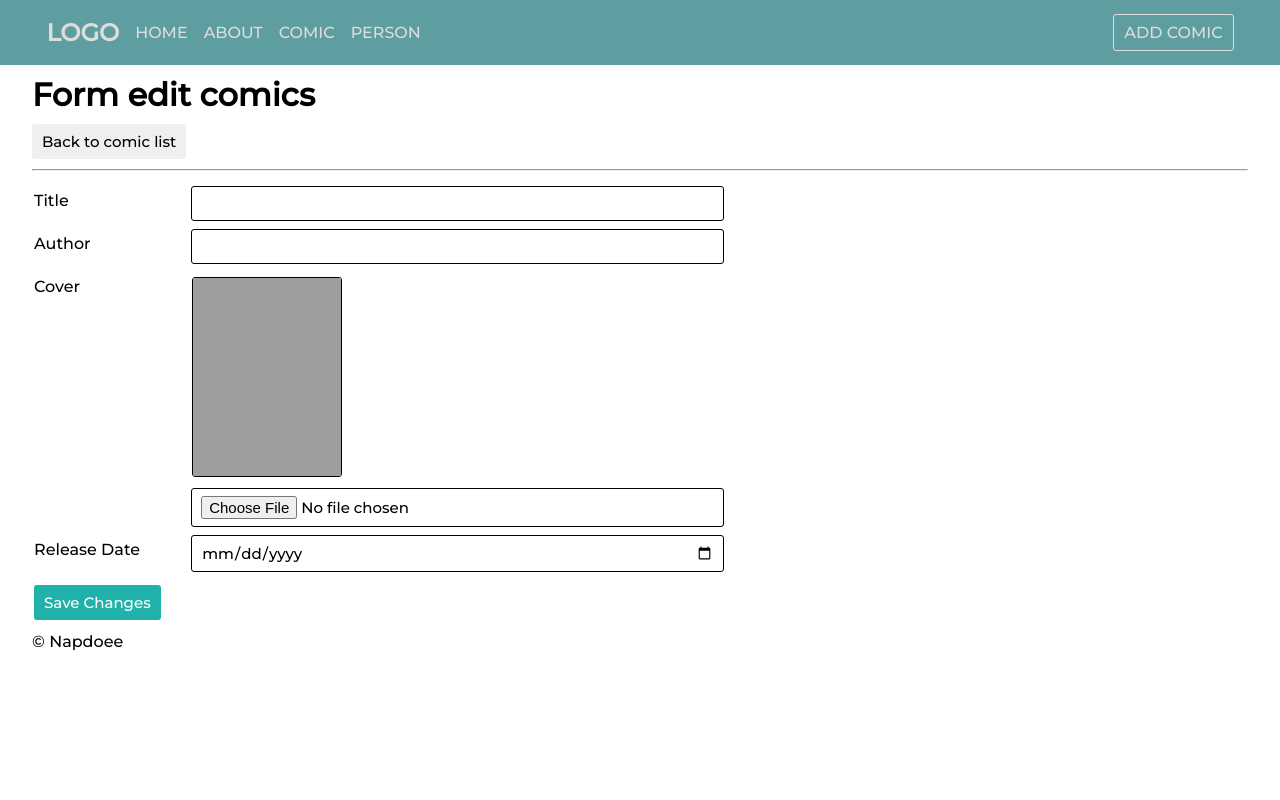
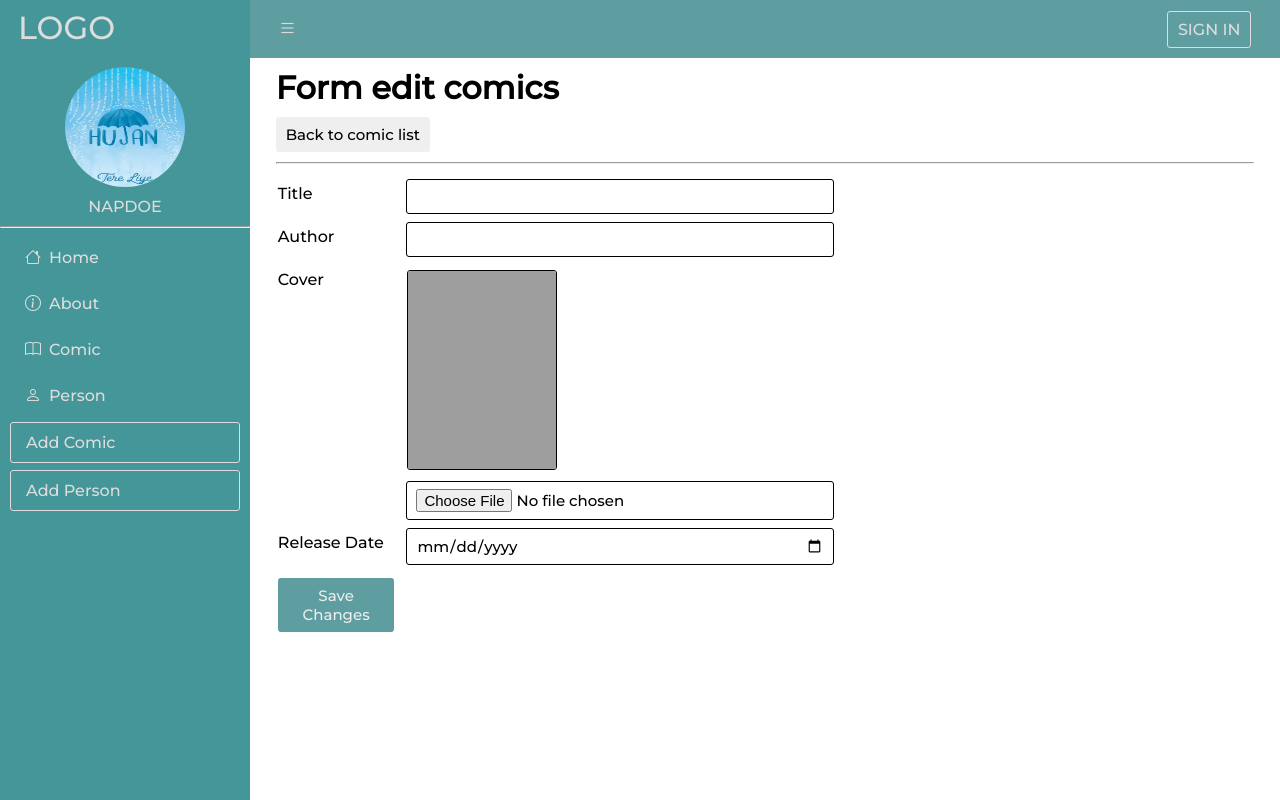
Before and after one commit to Napdoee/basic-app-crud-CI4, a CodeIgniter 4 app: template app/Views/comic/edit.php in a window 1280 px wide. Run offline with PHP 8.4 and a stand-in for CodeIgniter, Linux system fonts and the light colour scheme; the template is opened without the code that fills it, so the values that code supplies are empty; some libraries are stand-ins or nearby versions; grey boxes are pictures that could not be loaded.

Commit message:
Fix navbar and add sidebar

```diff
--- a/app/Views/layout/navbar.php
+++ b/app/Views/layout/navbar.php
@@ -1,18 +1,12 @@
 <nav class="navbar">
     <div class="left-items">
         <ul class="menu">
-            <li><a href="#">
-                    <h1>Logo</h1>
-                </a></li>
-            <li><a href="<?= base_url('home') ?>">Home</a></li>
-            <li><a href="<?= base_url('about') ?>">About</a></li>
-            <li><a href="<?= base_url('comic') ?>">Comic</a></li>
-            <li><a href="<?= base_url('person') ?>">Person</a></li>
+            <li><a onclick="ToggleBar()" class="icon"><i class="bi bi-list"></i></a></li>
         </ul>
     </div>
     <div class="right-items">
         <ul class="menu">
-            <li><a class="button" href="/comic/new">Add Comic</a></li>
+            <li><a class="button" href="#">Sign In</a></li>
         </ul>
     </div>
 </nav>
--- /dev/null
+++ b/app/Views/layout/sidebar.php
@@ -0,0 +1,30 @@
+<div class="sidebar">
+    <a href="#">
+        <h1 class="logo">Logo</h1>
+    </a>
+    <div class="profile">
+        <img src="<?= base_url('img/hujan.jpg') ?>" alt="" class="img-profile">
+        <p>Napdoe</p>
+    </div>
+    <hr class="line">
+    <ul class="sidemenu">
+        <a href="<?= base_url('home') ?>" class="items">
+            <i class="bi bi-house"></i>
+            <span class="description">Home</span>
+        </a>
+        <a href="<?= base_url('about') ?>" class="items">
+            <i class="bi bi-info-circle"></i>
+            <span class="description">About</span>
+        </a>
+        <a href="<?= base_url('comic') ?>" class="items">
+            <i class="bi bi-book"></i>
+            <span class="description">Comic</span>
+        </a>
+        <a href="<?= base_url('person') ?>" class="items">
+            <i class="bi bi-person"></i>
+            <span class="description">Person</span>
+        </a>
+        <a class="items button" href="/comic/new">Add Comic</a>
+        <a class="items button" href="/person/new">Add Person</a>
+    </ul>
+</div>
--- a/app/Views/layout/template.php
+++ b/app/Views/layout/template.php
@@ -8,37 +8,25 @@
     <title><?= $title ?></title>
     <!-- My CSS -->
     <link rel="stylesheet" href="<?= base_url('css/style.css') ?>">
+    <!-- Bootstrap Icons -->
+    <link rel="stylesheet" href="https://cdn.jsdelivr.net/npm/bootstrap-icons@1.10.2/font/bootstrap-icons.css">
 </head>
 
 <body>
-    <?= $this->include('layout/navbar') ?>
+    <?= $this->include('layout/sidebar') ?>
 
-    <div class="container">
-        <?= $this->renderSection('content') ?>
+    <div class="main-content">
+        <?= $this->include('layout/navbar') ?>
+        <div class="container">
+            <?= $this->renderSection('content') ?>
+        </div>
     </div>
 
     <?= $this->include('layout/footer') ?>
 
     <!-- Jquery dan JS -->
     <script src="<?= base_url('js/jquery-3.5.1.js') ?>"></script>
-    <script>
-    function closeBtn(e) {
-        const alert = document.querySelector('.alert');
-        alert.style.display = 'none';
-    }
-
-    function previewImg() {
-        const cover = document.querySelector('#cover');
-        const imgPreview = document.querySelector('.img-preview');
-
-        const fileCover = new FileReader();
-        fileCover.readAsDataURL(cover.files[0]);
-
-        fileCover.onload = function(e) {
-            imgPreview.src = e.target.result;
-        }
-    }
-    </script>
+    <script src="<?= base_url('js/script.js') ?>"></script>
 </body>
 
 </html>
--- a/app/Views/person/index.php
+++ b/app/Views/person/index.php
@@ -57,7 +57,7 @@
 <div class="flex-center">
     <div>
         <i>Showing <?= (empty($person) ? 0 : 1) + (10 * ($currentPage - 1)) ?> to <?= $no - 1 ?> of
-            <?= $pager->getPageCount('person') ?> entries</i>
+            <?= $pager->getTotal('person') ?> entries</i>
     </div>
     <?= $pager->links('person', 'pagination') ?>
 </div>
--- a/public/css/style.css
+++ b/public/css/style.css
@@ -4,15 +4,15 @@
   padding: 0;
   margin: 0;
   box-sizing: border-box;
-  transition: 0.3s all ease-in;
   font-family: "Montserrat", sans-serif;
   text-decoration: none;
   /* outline: none; */
 }
 
-/* body {
-  background-color: #efefef;
-} */
+body {
+  /* background-color: #777; */
+  scroll-behavior: smooth;
+}
 
 .container {
   /* display: grid; */
@@ -22,18 +22,15 @@
 
 .navbar {
   width: 100%;
-  background-color: cadetblue;
+  background-color: #5f9ea0;
   display: flex;
   justify-content: space-between;
   align-items: center;
-  padding: 5px 3%;
+  padding: 5px 2%;
   margin-bottom: 10px;
-}
 
-.logo {
-  /* font-size: 13px; */
-  text-transform: uppercase;
-  font-weight: 500;
+  position: sticky;
+  top: 0;
 }
 
 .menu {
@@ -52,8 +49,13 @@
   color: #ddd;
 }
 
-.menu > li > a:hover {
+.menu > li > a:hover:not(.icon) {
   border-bottom: 1px solid;
+}
+
+.menu > li > a.icon {
+  cursor: pointer;
+  font-size: 18px;
 }
 
 .search {
@@ -109,17 +111,17 @@
 }
 
 .primary {
-  background-color: cornflowerblue;
+  background-color: #6495ed;
   color: #fff;
 }
 
 .secondary {
-  background-color: lightseagreen;
-  color: #fff;
+  background-color: #5f9ea0;
+  color: #eee;
 }
 
 .success {
-  background-color: aquamarine;
+  background-color: #7fffd4;
 }
 
 .warning {
@@ -312,3 +314,86 @@
   font-size: 30px;
   cursor: pointer;
 }
+
+/* Sidebar CSS */
+.main-content {
+  margin-left: 250px;
+}
+
+.logo {
+  text-transform: uppercase;
+  font-weight: 500;
+  padding: 8px 18px;
+  /* text-align: center; */
+  /* background-color: #eb5b5b; */
+  /* height: 120px;
+  display: flex;
+  align-items: center;
+  justify-content: center; */
+  color: #ddd;
+}
+
+.sidebar {
+  display: block;
+  background-color: #449699;
+  width: 250px;
+  position: fixed;
+  height: 100vh;
+}
+
+.sidebar > .sidemenu {
+  list-style: none;
+  /* border: 1px solid; */
+  /* margin: 25px 0 0; */
+}
+
+.sidebar > .sidemenu > .items {
+  /* border: 1px solid; */
+  display: flex;
+  gap: 5px;
+  padding: 10px 15px;
+  margin: 7px 10px;
+  border-radius: 3px;
+  cursor: pointer;
+  transition: all ease-in 0.3s;
+  color: #ddd;
+}
+
+.sidebar > .sidemenu > .items > .description {
+  color: #ddd;
+  margin-left: 3px;
+  font-size: 16px;
+}
+
+.sidebar > .sidemenu > .items:hover {
+  background-color: #4db0b3;
+  transition: all ease-in 0.2s;
+}
+
+.sidebar > .sidemenu > .items.active {
+  background-color: #4db0b3;
+}
+
+.profile {
+  margin-top: 12px;
+  display: grid;
+  align-items: center;
+  justify-content: center;
+}
+
+.profile .img-profile {
+  width: 120px;
+  height: 120px;
+  border-radius: 50%;
+}
+
+.profile p {
+  color: #ddd;
+  margin: 10px 0 0;
+  text-align: center;
+  text-transform: uppercase;
+}
+
+.toggleNav {
+  display: none;
+}
--- /dev/null
+++ b/public/js/script.js
@@ -0,0 +1,29 @@
+function ToggleBar() {
+  var sidebar = document.querySelector(".sidebar");
+  var main = document.querySelector(".main-content");
+
+  sidebar.classList.toggle("toggleNav");
+
+  if (sidebar.className == "sidebar") {
+    main.style.marginLeft = "250px";
+  } else {
+    main.style.marginLeft = "0px";
+  }
+}
+
+function closeBtn(e) {
+  const alert = document.querySelector(".alert");
+  alert.style.display = "none";
+}
+
+function previewImg() {
+  const cover = document.querySelector("#cover");
+  const imgPreview = document.querySelector(".img-preview");
+
+  const fileCover = new FileReader();
+  fileCover.readAsDataURL(cover.files[0]);
+
+  fileCover.onload = function (e) {
+    imgPreview.src = e.target.result;
+  };
+}
```
Also changed, not shown: public/icons/hamburger.svg (added), public/icons/home.svg (added).
